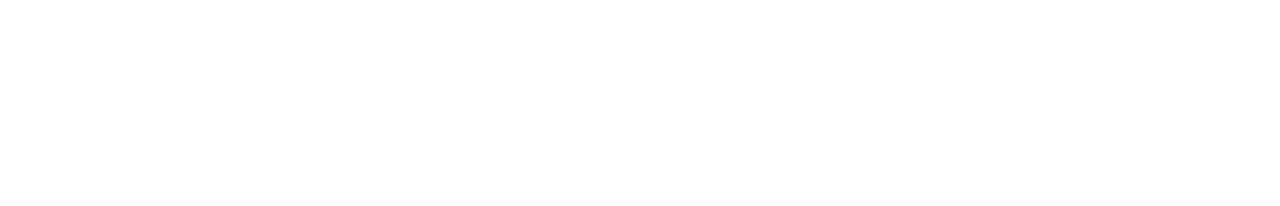
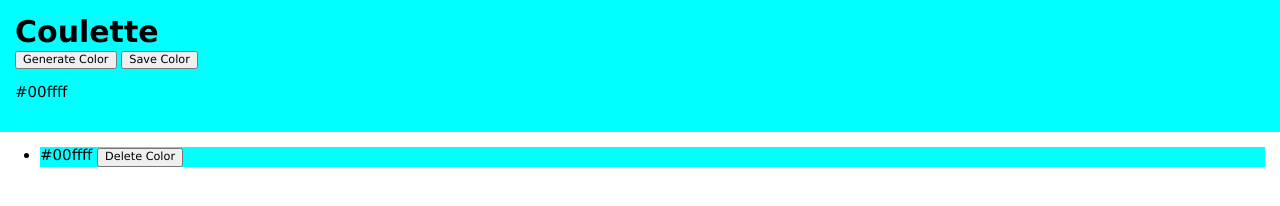
Before and after one commit to sadeg-akbarian/coulette, a plain HTML site: page index.html in a window 1280 px wide. Drawn offline with nearby package versions, Linux system fonts and the light colour scheme.

Commit message:
feat: completed the html & css

```diff
--- a/index.html
+++ b/index.html
@@ -14,8 +14,25 @@
     <title>Document</title>
   </head>
   <body>
-    <header></header>
-    <main></main>
-    <footer></footer>
+    <header>
+      <div class="header-div">
+        <h1>Coulette</h1>
+        <form>
+          <div class="the-buttons">
+            <button type="button">Generate Color</button>
+            <button type="button">Save Color</button>
+          </div>
+          <output>#00ffff</output>
+        </form>
+      </div>
+    </header>
+    <main>
+      <ul>
+        <li>
+          #00ffff
+          <form class="delete-button"><button>Delete Color</button></form>
+        </li>
+      </ul>
+    </main>
   </body>
 </html>
--- a/style.css
+++ b/style.css
@@ -3,21 +3,60 @@
 }
 
 :root {
+  --size-header-div-padding: 1rem 1rem;
+  --clr-generated-color: #00ffff;
+  --size-button-fontsize: 0.75rem;
+  --size-output-padding-block: 1rem;
 }
 
 html {
-  font-family: ;
+  font-family: Verdana, Geneva, Tahoma, sans-serif;
   direction: ltr;
-  font-size: ;
+  font-size: 15px;
 }
 
 body {
   margin: 0;
-  height: ;
-  background-color: var(--page-background-color);
-  color: var(--page-text-color);
 }
 
-/* Fallbacks für manche Styles benutzen, S.13 unten */
+/*.....................................................................................All styles for the header */
 
-/* Füge media queries ein, S.15 unten*/
+header {
+  background-color: var(--clr-generated-color);
+}
+
+.header-div {
+  padding: var(--size-header-div-padding);
+}
+
+h1 {
+  margin-block: 0;
+}
+
+.the-buttons {
+  width: 300px;
+}
+
+button {
+  font-size: var(--size-button-fontsize);
+}
+
+.the-buttons > button:last-child:focus {
+  opacity: 0.25;
+}
+
+output {
+  display: block;
+  padding-block: var(--size-output-padding-block);
+}
+
+/*.............................................................................All styles for main */
+
+li {
+  background-color: var(--clr-generated-color);
+  margin-right: 1rem;
+}
+
+.delete-button {
+  display: inline;
+}
```
